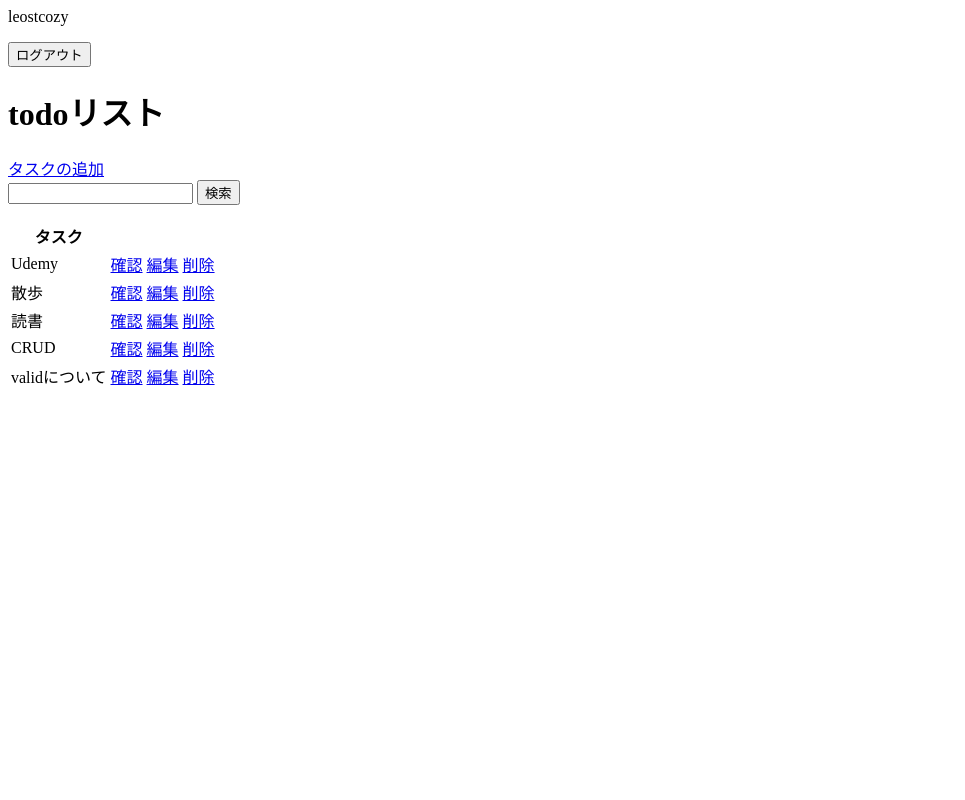
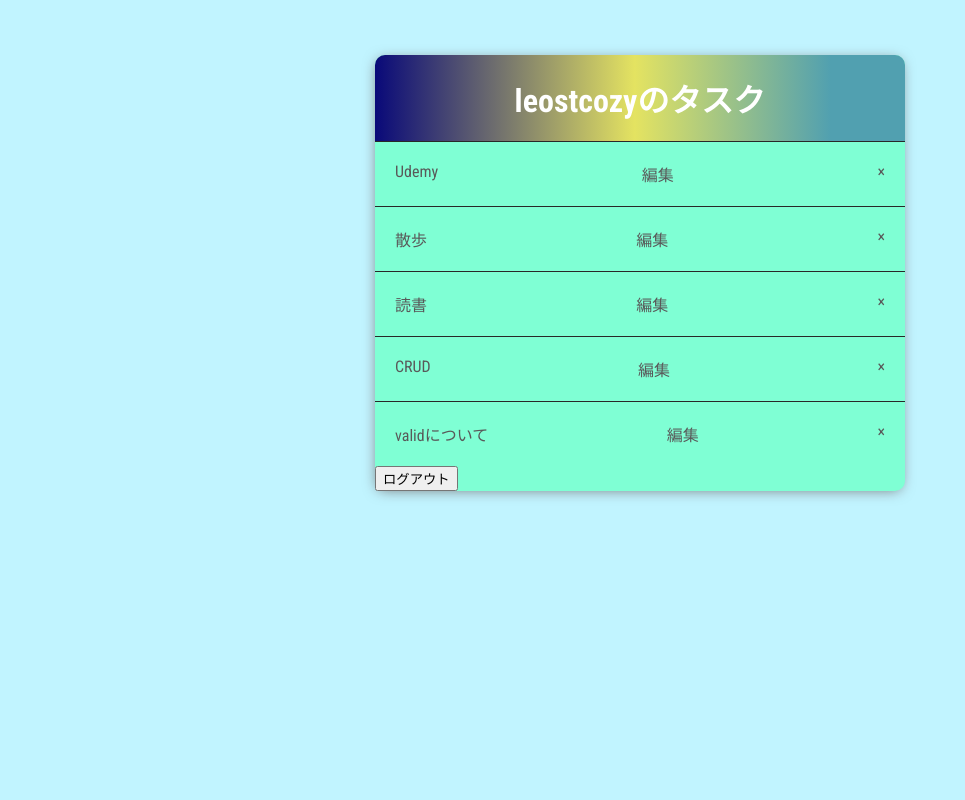
Before and after one commit to leostcozy/todoproject, a Django app: page / in a window 1280 px wide. Shown: the whole page, without its empty margins (0-965 px from the left). Run offline with Django 5.2, Linux system fonts and the light colour scheme; a user stored in the database is signed in; data comes from the database, SQL or seed files in the repository; both versions use the stored data as it was after the commit.

Commit message:
簡単にCSSでデザインを加えた

```diff
--- /dev/null
+++ b/todoapp/static/css/base.css
@@ -0,0 +1,40 @@
+body {
+    background-color: #c1f4ff;
+    font-family: "Roboto Condensed", sans-serif;
+    font-optical-sizing: auto;
+    font-weight: 400;
+    font-style: normal;
+    margin-top: 55px;
+}
+.todoAppWrapper {
+    max-width: 530px;
+    margin: 0 auto;
+    background-color: aquamarine;
+    box-shadow: -1px 2px 14px -3px #777777;
+    border-radius: 10px;
+}
+
+a {
+    color: #595959;
+    text-decoration: none;
+}
+
+h1{
+    margin: 0;
+}
+
+.header {
+    text-align: center;
+    padding: 20px 0;
+    background: rgb(44,36,177);
+    background: linear-gradient(90deg, rgba(44,36,177,1) 0%, rgba(9,9,121,1) 0%, rgba(228,227,97,1) 49%, rgba(81,160,176,1) 86%);
+    border-radius: 10px 10px 0 0;
+    color: white;
+}
+
+.taskWrapper {
+    display: flex;
+    justify-content: space-between;
+    padding: 20px;
+    border-top: 1px solid #282828;
+}
--- /dev/null
+++ b/todoapp/templates/todoapp/base.html
@@ -0,0 +1,19 @@
+<!DOCTYPE html>
+<html lang="en">
+<head>
+    {% load static %}
+    <meta charset="UTF-8">
+    <meta name="viewport" content="width=device-width, initial-scale=1.0">
+    <title>Todoアプリ</title>
+    <link rel="preconnect" href="https://fonts.googleapis.com">
+    <link rel="preconnect" href="https://fonts.gstatic.com" crossorigin>
+    <link href="https://fonts.googleapis.com/css2?family=Roboto+Condensed:ital,wght@0,100..900;1,100..900&display=swap" rel="stylesheet">
+    <link rel="stylesheet" href="{% static 'css/base.css' %}">
+</head>
+<body>
+    <div class="todoAppWrapper">
+        {% block content %}
+        {% endblock content %}
+    </div>
+</body>
+</html>
--- a/todoapp/templates/todoapp/register.html
+++ b/todoapp/templates/todoapp/register.html
@@ -1,3 +1,5 @@
+{% extends "todoapp/base.html" %}
+{% block content %}
 <h1>新規登録</h1>
 
 <form method="post">
@@ -8,3 +10,5 @@
 
 <p>既にアカウントを持っていますか？</p>
 <a href="{% url 'taskLogin' %}">ログイン</a>
+
+{% endblock content %}
--- a/todoapp/templates/todoapp/task_confirm_delete.html
+++ b/todoapp/templates/todoapp/task_confirm_delete.html
@@ -1,6 +1,10 @@
+{% extends "todoapp/base.html" %}
+{% block content %}
 <a href="{% url 'taskList' %}">戻る</a>
 <form method="post">
     {% csrf_token %}
     <p>"{{task}}" を本当に削除しますか？</p>
     <input type="submit" value="削除">
 </form>
+
+{% endblock content %}
--- a/todoapp/templates/todoapp/task_form.html
+++ b/todoapp/templates/todoapp/task_form.html
@@ -1,3 +1,5 @@
+{% extends "todoapp/base.html" %}
+{% block content %}
 <h2>タスクの追加</h2>
 <a href="{% url 'taskList' %}">戻る</a>
 
@@ -6,3 +8,5 @@
     {{form.as_p}}
     <input type="submit" value="追加">
 </form>
+
+{% endblock content %}
--- a/todoapp/templates/todoapp/task_list.html
+++ b/todoapp/templates/todoapp/task_list.html
@@ -1,24 +1,20 @@
-<div class="loginAndLogout">
-    {% if request.user.is_authenticated %}
-        <p>{{ request.user }}</p>
-        <form action="{% url 'taskLogout' %}" method="post">
-            {% csrf_token %}
-            <input type="submit" value="ログアウト"/>
-        </form>
-    {% else %}
-        <a href="{% url 'taskLogin' %}">ログイン</a>
-    {% endif %}
+{% extends "todoapp/base.html" %}
+{% block content %}
+
+<div class="header">
+   <h1>{{request.user}}のタスク</h1>
+
 </div>
 
-    <h1>todoリスト</h1>
+   <!-- <h1>todoリスト</h1>
     <a href="{% url 'taskCreate' %}">タスクの追加</a>
 
     <form method="get">
         <input type="text" name="search" value="{{ search }}"/>
         <input type="submit" value="検索"/>
-    </form>
+    </form> -->
 
-    <table>
+    <!-- <table>
         <tr>
             <th>タスク</th>
         </tr>
@@ -30,4 +26,31 @@
                 <td><a href="{% url 'taskDelete' task.id %}">削除</a></td>
             </tr>
         {% endfor %}
-    </table>
+    </table> -->
+
+
+<div class="tasksWrapper">
+    {% for task in tasks %}
+    <div class="taskWrapper">
+        <div class="taskTitle">
+            <a href="{% url 'task' task.id %}">{{ task.title }}</a>
+        </div>
+        <a href="{% url 'taskUpdate' task.id %}" class="taskUpdate">編集</a>
+        <a href="{% url 'taskDelete' task.id %}" class="taskDelete">×</a>
+    </div>
+    {% endfor %}
+
+</div>
+
+<div class="loginAndLogout">
+    {% if request.user.is_authenticated %}
+        <!-- <p>{{ request.user }}</p> -->
+        <form action="{% url 'taskLogout' %}" method="post">
+            {% csrf_token %}
+            <input type="submit" value="ログアウト"/>
+        </form>
+    {% else %}
+        <a href="{% url 'taskLogin' %}">ログイン</a>
+    {% endif %}
+</div>
+{% endblock content %}
--- a/todoapp/templates/todoapp/task_login.html
+++ b/todoapp/templates/todoapp/task_login.html
@@ -1,3 +1,5 @@
+{% extends "todoapp/base.html" %}
+{% block content %}
 <h1>ログイン</h1>
 
 <form method="post">
@@ -8,3 +10,5 @@
 
 <p>アカウントを持っていませんか？</p>
 <a href="{% url 'register' %}">新規登録</a>
+
+{% endblock content %}
--- a/todoproject/settings.py
+++ b/todoproject/settings.py
@@ -118,6 +118,9 @@ LOGIN_URL = "taskLogin"
 # https://docs.djangoproject.com/en/5.0/howto/static-files/
 
 STATIC_URL = "static/"
+STATICFILES_DIRS = (
+    BASE_DIR / "static",
+)
 
 # Default primary key field type
 # https://docs.djangoproject.com/en/5.0/ref/settings/#default-auto-field
```
Also changed, not shown: db.sqlite3.
